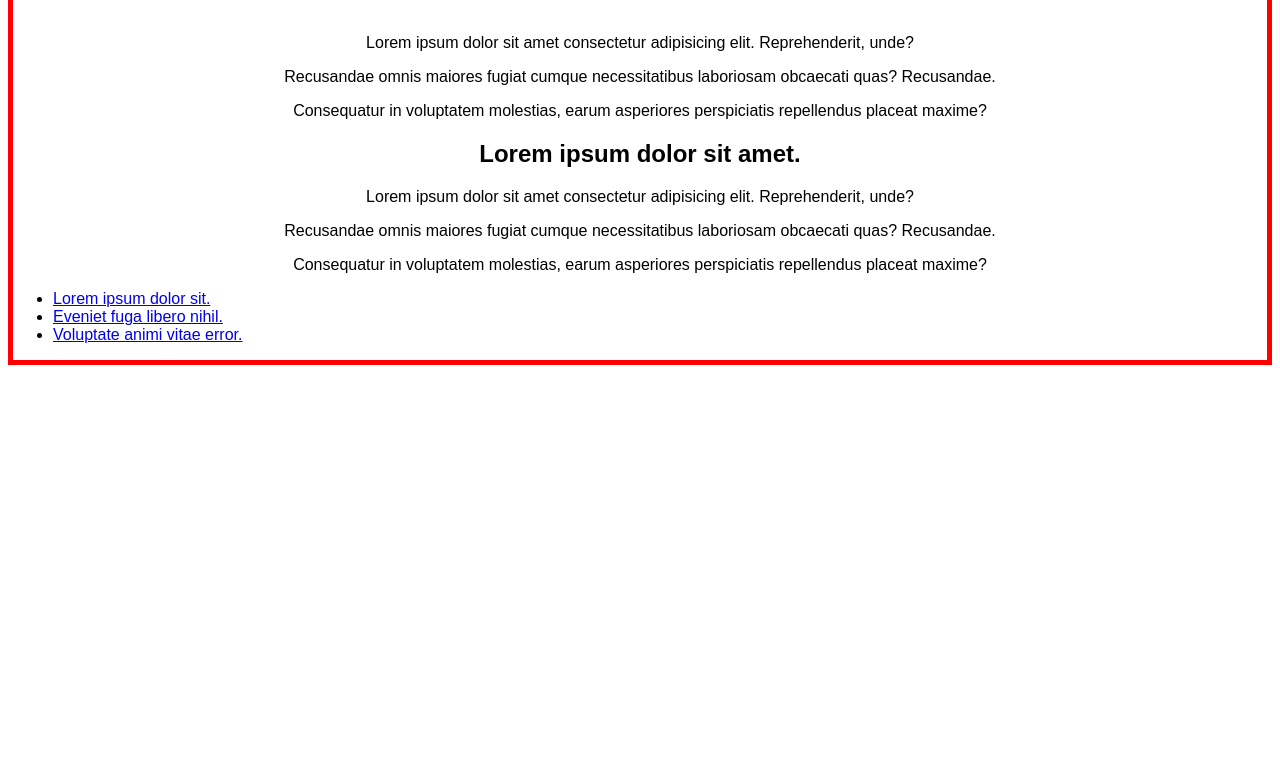
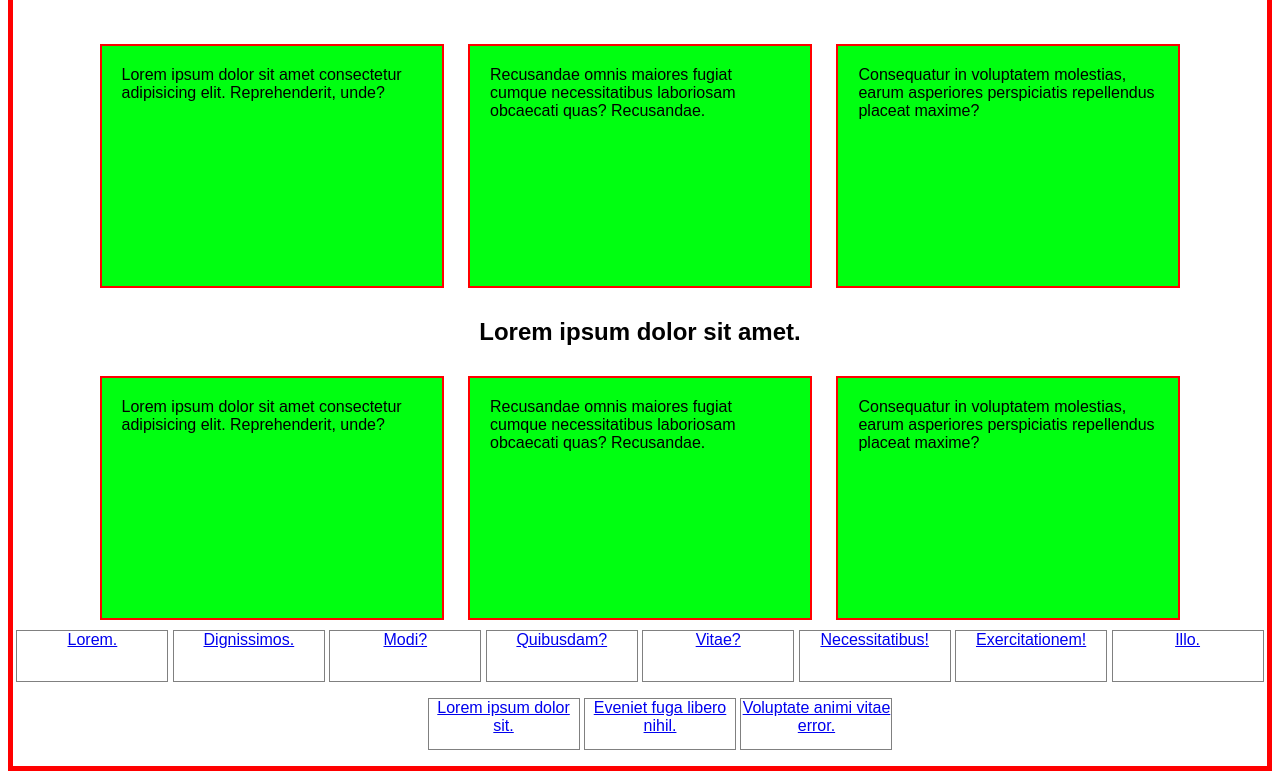
Before and after one commit to VVH78/homework_CSS, a plain HTML site: page index.html in a window 1280 px wide. Shown: the part 164-943 px from the top of the page. Before the commit the page ends 800 px from the top, so only its background shows below. Drawn offline with Linux system fonts and the light colour scheme.

Commit message:
Add inine-block; text-align; vertical-aling

```diff
--- a/assets/css/style.css
+++ b/assets/css/style.css
@@ -9,9 +9,30 @@ h1 {
  }
 
  ul {
-  text-align: initial;
+  text-align: inherit;
+ }
+ a {
+  width: 150px;
+  height: 50px;
+  border: 1px solid gray;
+  display: inline-block;
+
  }
 
  .nan-link-item {
+  display: inline;
+ }
+
+ p {
+  width: 300px;
+  height: 200px;
+  background-color: rgb(0, 255, 17);
+  border: 2px solid red;
+  padding: 20px;
+  margin: 10px;
+  display: inline-block;
+  text-align: initial;
+  vertical-align: middle;
+
 
  }
--- a/index.html
+++ b/index.html
@@ -25,7 +25,7 @@
 <body>
   <h1>Lorem ipsum dolor sit.</h1>
   <!-- інлайн стилі -->
-
+  <div>
       <h2 style="color: chocolate; text-align: center; font-size: 45px;">Lorem ipsum dolor sit amet.</h2>
       <p class="annotation">Lorem ipsum dolor sit amet consectetur adipisicing elit. Reprehenderit, unde?</p>
       <p>Recusandae omnis maiores fugiat cumque necessitatibus laboriosam obcaecati quas? Recusandae.</p>
@@ -35,6 +35,18 @@
      <p class="annotation">Lorem ipsum dolor sit amet consectetur adipisicing elit. Reprehenderit, unde?</p>
      <p>Recusandae omnis maiores fugiat cumque necessitatibus laboriosam obcaecati quas? Recusandae.</p>
      <p>Consequatur in voluptatem molestias, earum asperiores perspiciatis repellendus placeat maxime?</p>
+  </div>
+
+
+
+  <a href="#">Lorem.</a>
+  <a href="#">Dignissimos.</a>
+  <a href="#">Modi?</a>
+  <a href="#">Quibusdam?</a>
+  <a href="#">Vitae?</a>
+  <a href="#">Necessitatibus!</a>
+  <a href="#">Exercitationem!</a>
+  <a href="#">Illo.</a>
 
   <nav>
     <ul>
```
Lines whose indentation alone changed are shown as unchanged.
